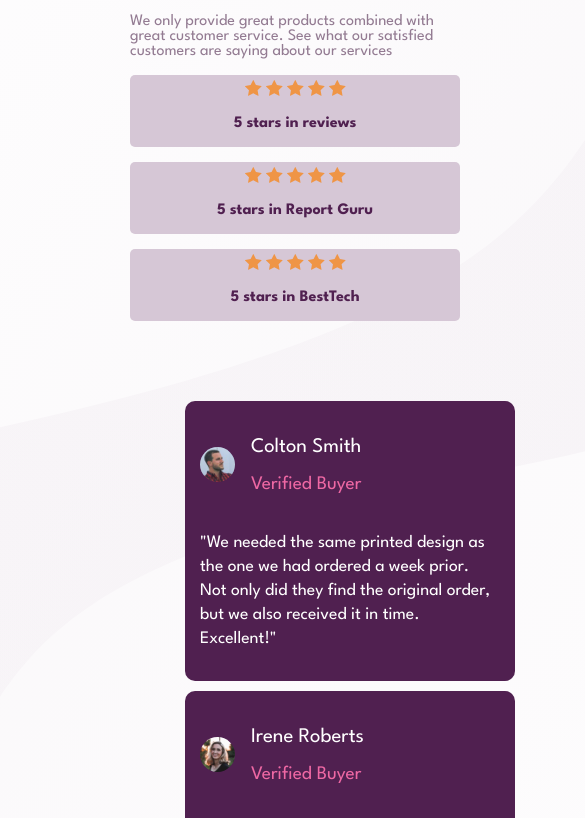
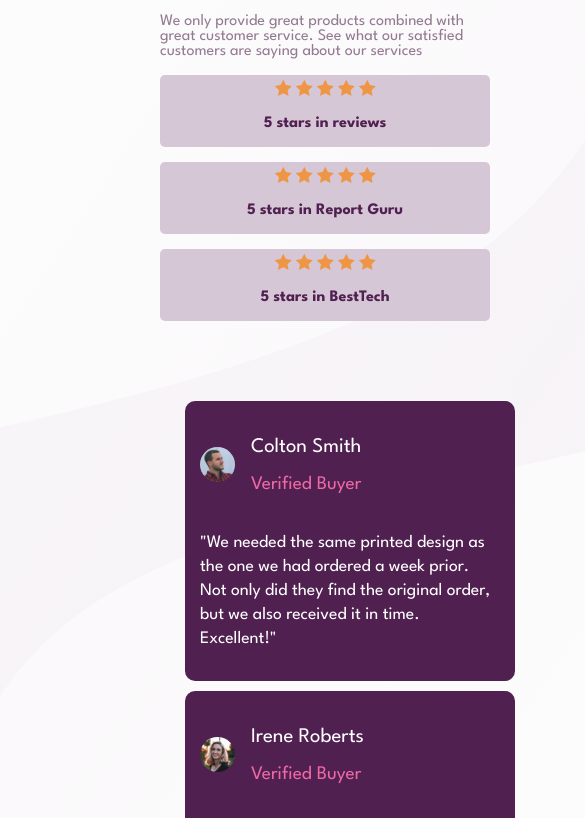
Before and after one commit to Ayodeledavid123/social-proof, a plain HTML site: page index.html in a window 390 px wide. Shown: the part 159-977 px from the top of the page, 585 px wide, since content can reach past the window. Drawn offline with Linux system fonts and the light colour scheme.

Commit message:
Update styles.css

```diff
--- a/styles.css
+++ b/styles.css
@@ -160,7 +160,7 @@ body{
     #main{
         display: flex;
         flex-direction: column;
-        margin-left: 120px;
+        margin-left: 150px;
         width: 500px
     }
     #main .stats{
```
